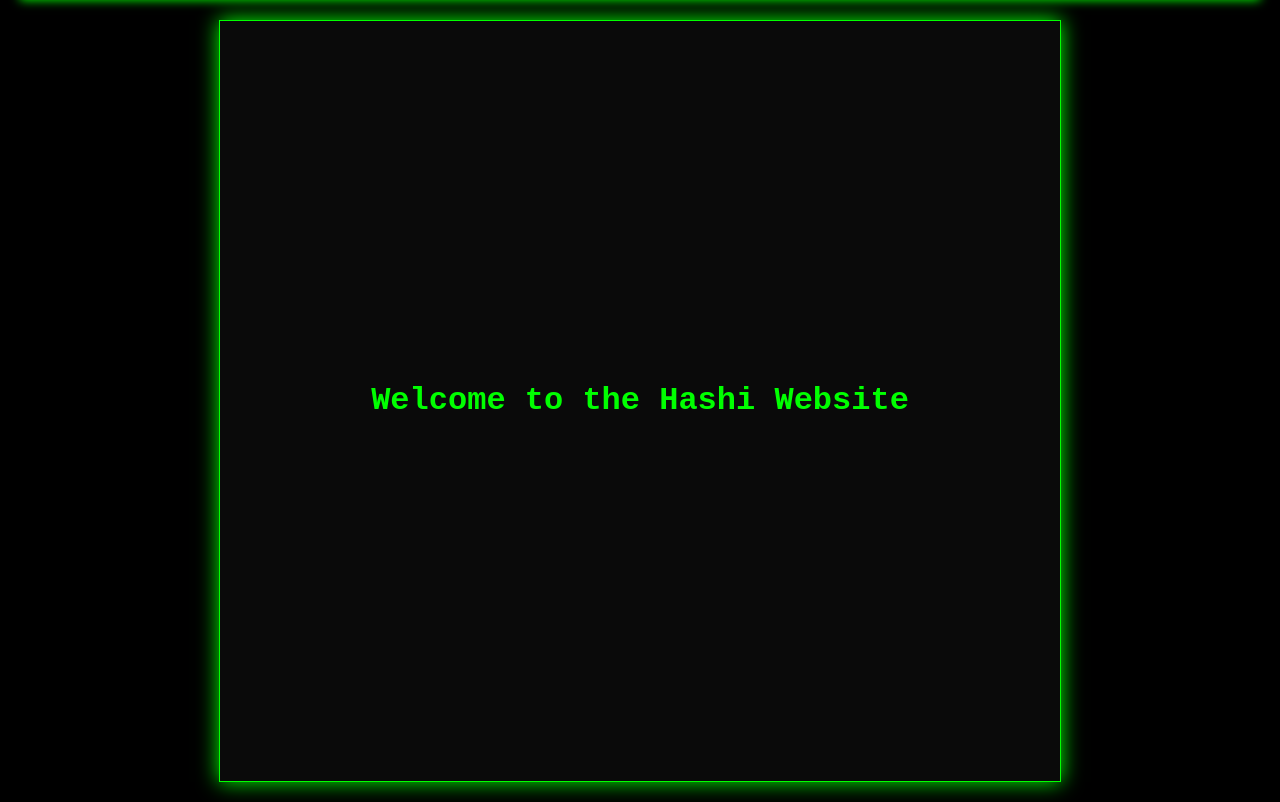
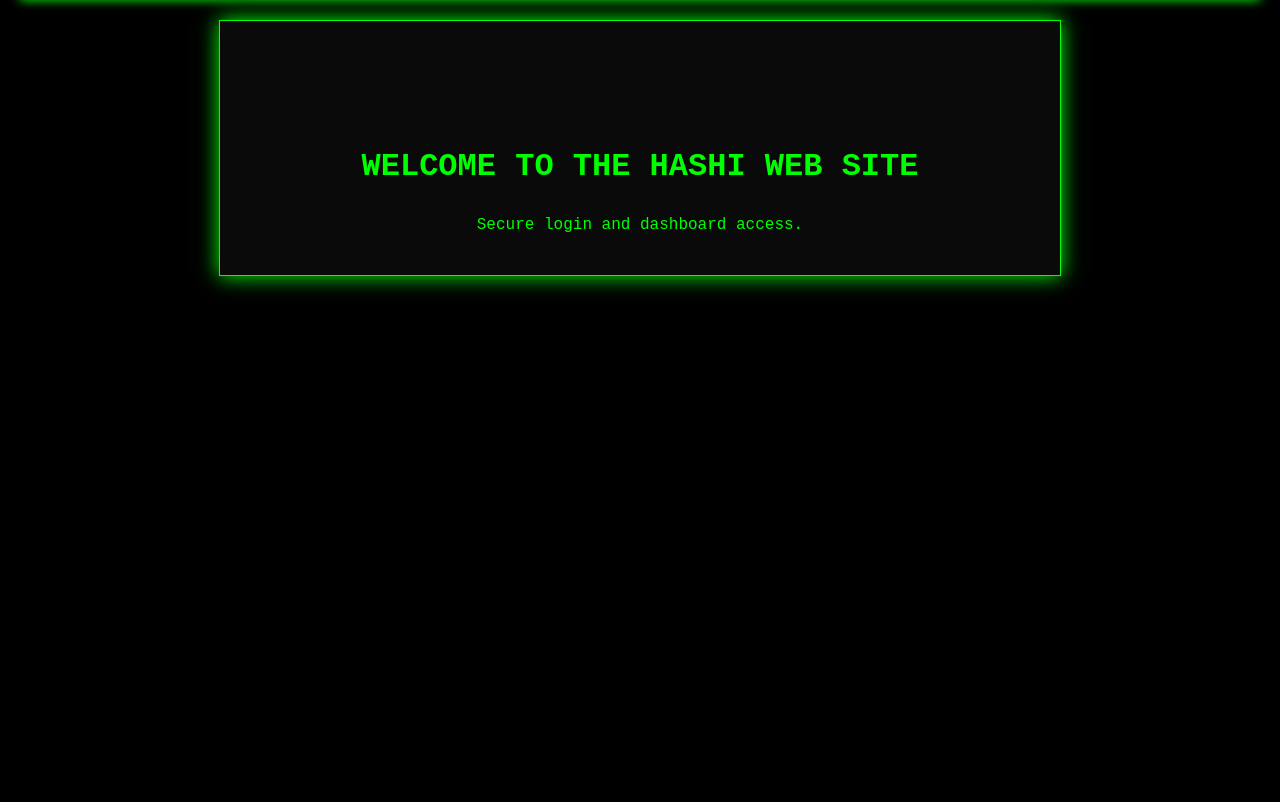
Before and after one commit to ismailhashinkc-jpg/FSFFRJNF, a Flask app: page / in a window 1280 px wide. Shown: the part 68-870 px from the top of the page. After the commit the page ends 361 px from the top, so only its background shows below. Run offline with Flask 3, Linux system fonts and the light colour scheme; some libraries are stand-ins or nearby versions.

Commit message:
Update base.html

```diff
--- a/templates/base.html
+++ b/templates/base.html
@@ -2,8 +2,8 @@
 <html lang="en">
 <head>
     <meta charset="UTF-8">
-    <title>Flask App</title>
-    <link rel="stylesheet" href="{{ url_for('static', filename='style.css') }}">
+    <title>Hashi Web Site</title>  <!-- Updated title to match your site name -->
+    <link rel="stylesheet" href="{{ url_for('static', filename='style.css') }}">  <!-- Links to hacker theme CSS -->
 </head>
 <body>
     <nav>
@@ -16,9 +16,7 @@
             <a href="{{ url_for('login') }}">Login</a>
         {% endif %}
     </nav>
-
-    <div class="content" style="height: 90vh; display: table; width: 100%;">
-        <div style="display: table-cell; vertical-align: middle; text-align: center;">
+    <div class="content">
         {% with messages = get_flashed_messages() %}
             {% if messages %}
                 {% for message in messages %}
@@ -26,10 +24,7 @@
                 {% endfor %}
             {% endif %}
         {% endwith %}
-
-            <h1>Welcome to the Hashi Website</h1>
+        {% block content %}{% endblock %}
     </div>
-    </div>
-
 </body>
 </html>
```
Lines whose indentation alone changed are shown as unchanged.
